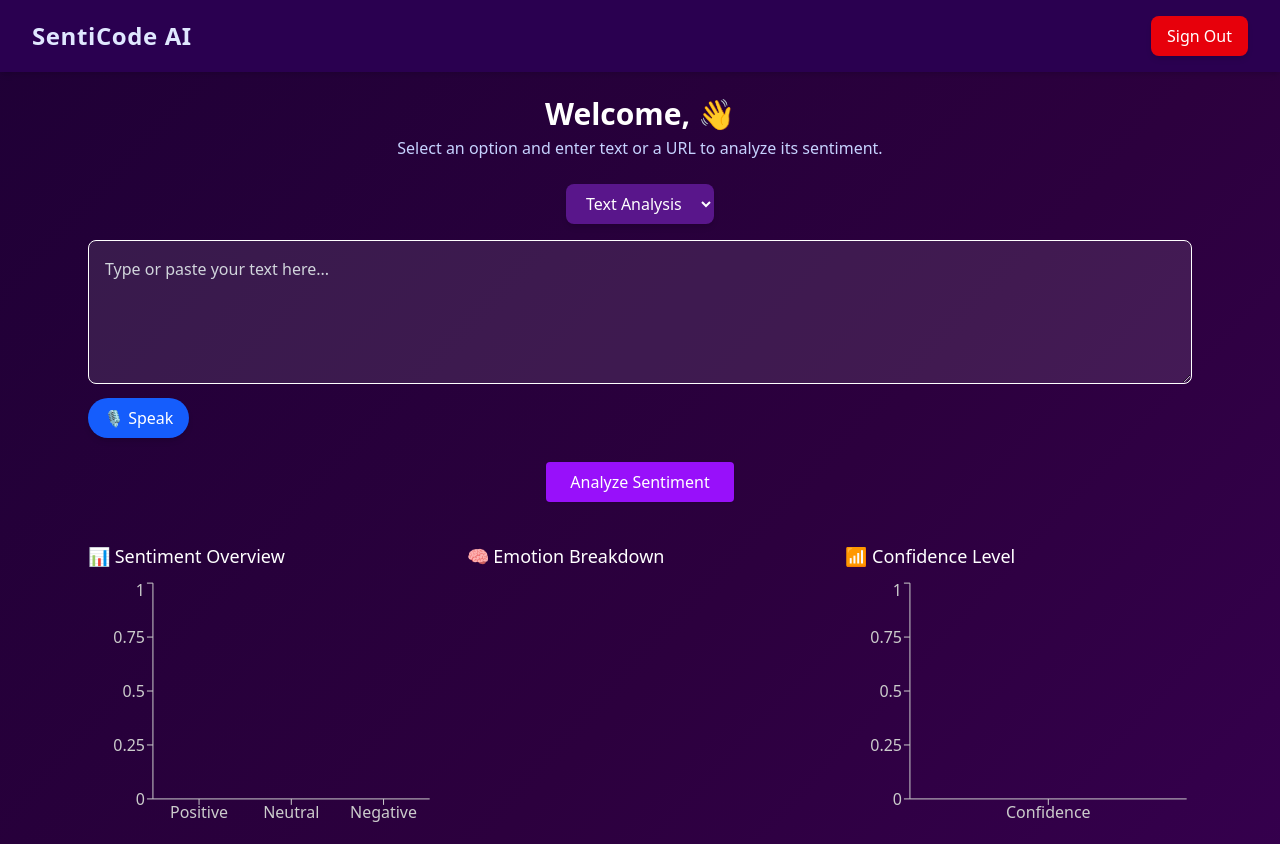
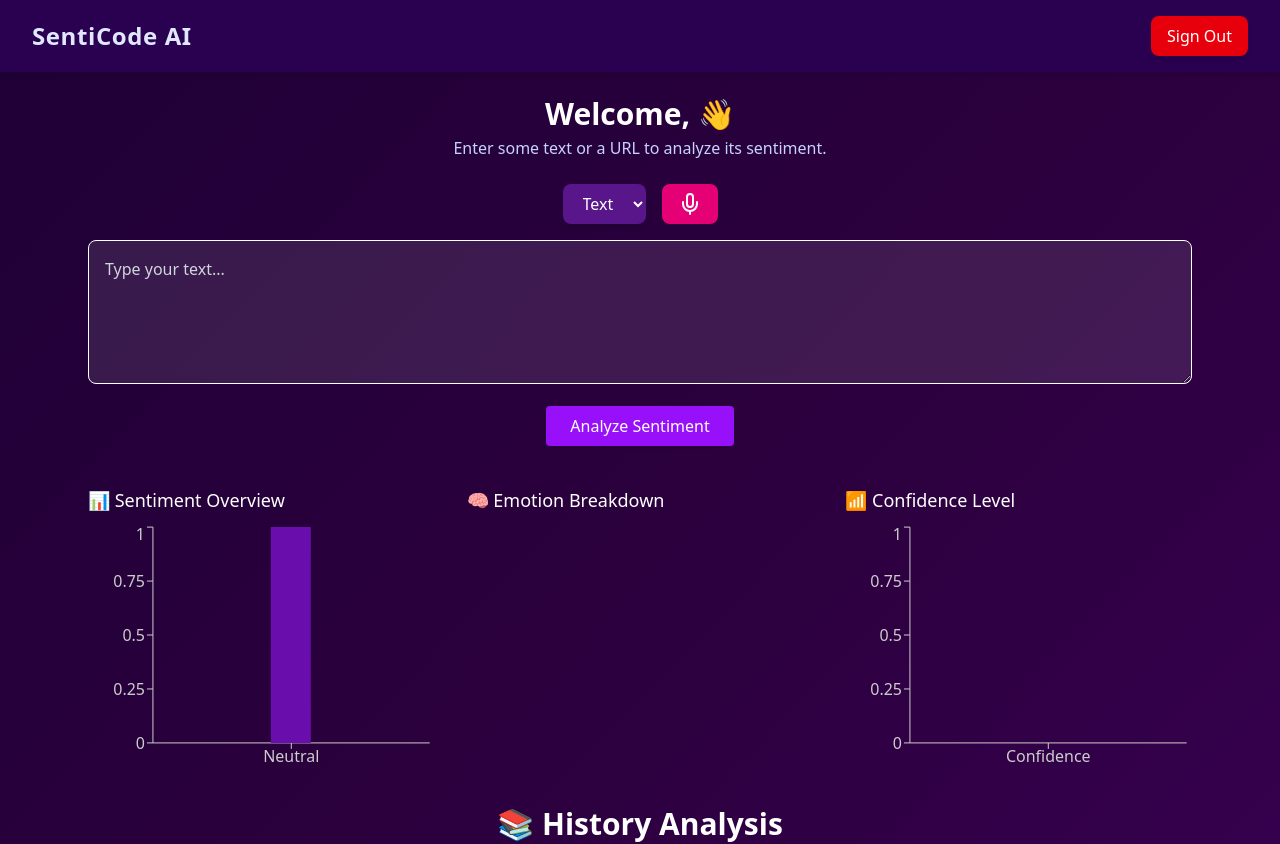
Before and after one commit to Pranavkumar2025/SentiScope-Sentiment_Analysis, a React (Vite) app: page /senti in a window 1280 px wide. Shown: the top 844 px of the page. Built offline with nearby package versions, Linux system fonts and the light colour scheme.

Commit message:
New Commit

```diff
--- a/src/components/Senti_Home.jsx
+++ b/src/components/Senti_Home.jsx
@@ -1,6 +1,8 @@
+// ✅ Full updated and fixed SentiHome.jsx
 import React, { useState, useEffect } from "react";
-import { auth, signOut } from "../firebaseConfig.js";
+import { auth, signOut } from "../firebaseConfig";
 import { useNavigate } from "react-router-dom";
+import { motion } from "framer-motion";
 import {
   BarChart,
   Bar,
@@ -12,34 +14,26 @@ import {
   Pie,
   Cell,
 } from "recharts";
-import { motion } from "framer-motion";
-import Historypage from "./Historypage"; // 🟢 Import Historypage
+import { Mic, MicOff } from "lucide-react";
+import Historypage from "./Historypage";
 
 const COLORS = ["#6a0dad", "#0f9d58", "#d93025", "#ff9800", "#2196f3"];
 
-const SentiHome = () => {
+export default function SentiHome() {
+  const navigate = useNavigate();
   const [inputMode, setInputMode] = useState("text");
   const [inputValue, setInputValue] = useState("");
   const [result, setResult] = useState(null);
-  const [userName, setUserName] = useState("");
-  const [loading, setLoading] = useState(false);
   const [sentiment, setSentiment] = useState("Neutral");
   const [confidence, setConfidence] = useState(0);
   const [emotion, setEmotion] = useState([]);
   const [summary, setSummary] = useState("");
-  const [sentimentScores, setSentimentScores] = useState([
-    { name: "Positive", value: 0 },
-    { name: "Neutral", value: 0 },
-    { name: "Negative", value: 0 },
-  ]);
-  const [isListening, setIsListening] = useState(false);
-  const [history, setHistory] = useState([]); // 🟢 Add history state
+  const [userName, setUserName] = useState("");
+  const [loading, setLoading] = useState(false);
+  const [listening, setListening] = useState(false);
+  const [history, setHistory] = useState([]);
 
-  const navigate = useNavigate();
-
-  const SpeechRecognition =
-    window.SpeechRecognition || window.webkitSpeechRecognition;
-  const recognition = SpeechRecognition ? new SpeechRecognition() : null;
+  const GEMINI_API_KEY = "AIzaSyDpxbWMLGsfBwmsHpjGVK0ytk1l-2LaXVw";
 
   useEffect(() => {
     if (auth.currentUser) {
@@ -47,40 +41,14 @@ const SentiHome = () => {
     }
   }, []);
 
-  useEffect(() => {
-    if (!recognition) return;
-
-    recognition.continuous = false;
-    recognition.lang = "en-US";
-    recognition.interimResults = false;
-    recognition.maxAlternatives = 1;
-
-    recognition.onresult = (event) => {
-      const transcript = event.results[0][0].transcript;
-      setInputValue((prev) => prev + " " + transcript);
-      setIsListening(false);
-    };
-
-    recognition.onerror = () => {
-      setIsListening(false);
-      alert("Speech recognition error or not supported.");
-    };
-
-    recognition.onend = () => setIsListening(false);
-  }, [recognition]);
-
   const handleSignOut = async () => {
     await signOut(auth);
     navigate("/");
   };
 
-  const GEMINI_API_KEY = "AIzaSyDpxbWMLGsfBwmsHpjGVK0ytk1l-2LaXVw";
-
   const fetchTextFromURL = async (url) => {
     try {
-      const res = await fetch(
-        `https://api.codetabs.com/v1/proxy?quest=${encodeURIComponent(url)}`
-      );
+      const res = await fetch(`https://api.codetabs.com/v1/proxy?quest=${encodeURIComponent(url)}`);
       const html = await res.text();
       const parser = new DOMParser();
       const doc = parser.parseFromString(html, "text/html");
@@ -104,11 +72,6 @@ const SentiHome = () => {
     setConfidence(0);
     setEmotion([]);
     setSummary("");
-    setSentimentScores([
-      { name: "Positive", value: 0 },
-      { name: "Neutral", value: 0 },
-      { name: "Negative", value: 0 },
-    ]);
 
     let textToAnalyze = inputValue;
 
@@ -132,14 +95,7 @@ const SentiHome = () => {
             {
               parts: [
                 {
-                  text: `Analyze the sentiment of this text: "${textToAnalyze}". Respond strictly in this JSON format:
-{
-  "sentiment_scores": { "Positive": <float>, "Negative": <float>, "Neutral": <float> },
-  "top_sentiment": "<Positive|Negative|Neutral>",
-  "confidence": <0.0 to 1.0>,
-  "emotions": ["happy", "sad", ...],
-  "summary": "<short analysis>"
-}`,
+                  text: `Analyze the sentiment of this text: "${textToAnalyze}". Respond in this format:\nSentiment: <Positive|Negative|Neutral>\nEmotion: <comma separated emotions>\nConfidence: <0 to 1>\nSummary: <short analysis>`,
                 },
               ],
             },
@@ -149,53 +105,62 @@ const SentiHome = () => {
     );
 
     const data = await response.json();
-    const reply = data.candidates?.[0]?.content?.parts?.[0]?.text || "{}";
+    const reply = data.candidates?.[0]?.content?.parts?.[0]?.text || "No response";
 
-    let parsed = {};
-    try {
-      parsed = JSON.parse(reply);
-    } catch (err) {
-      alert("Unexpected response format from Gemini.");
-      setLoading(false);
-      return;
-    }
+    setResult(reply);
 
-    const {
-      sentiment_scores = {},
-      top_sentiment = "Neutral",
-      confidence = 0,
-      emotions = [],
-      summary = "No summary available",
-    } = parsed;
+    const sentimentMatch = reply.match(/sentiment\s*[:\-]?\s*(Positive|Negative|Neutral)/i);
+    const confidenceMatch = reply.match(/confidence\s*[:\-]?\s*(0\.\d+|1(\.0)?)/i);
+    const emotionMatch = reply.match(/emotion\s*[:\-]?\s*([^\n]+)/i);
+    const summaryMatch = reply.match(/summary\s*[:\-]?\s*(.+)/i);
 
-    setSentiment(top_sentiment);
-    setConfidence(confidence);
-    setSummary(summary);
-    setEmotion(emotions.map((e) => ({ name: e, value: 1 })));
-    setSentimentScores([
-      { name: "Positive", value: sentiment_scores.Positive || 0 },
-      { name: "Neutral", value: sentiment_scores.Neutral || 0 },
-      { name: "Negative", value: sentiment_scores.Negative || 0 },
-    ]);
-    setResult(JSON.stringify(parsed, null, 2));
+    const parsedSentiment = sentimentMatch?.[1] || "Neutral";
+    const parsedConfidence = parseFloat(confidenceMatch?.[1]) || 0;
+    const parsedSummary = summaryMatch?.[1] || "No summary available";
 
-    // 🟢 Push result to history
+    setSentiment(parsedSentiment);
+    setConfidence(parsedConfidence);
+    setSummary(parsedSummary);
+
+    const emotionList = emotionMatch?.[1]
+      ?.split(",")
+      ?.map((e) => ({ name: e.trim(), value: 1 })) || [];
+
+    setEmotion(emotionList);
+
+    // ✅ Push to history
     setHistory((prev) => [
       ...prev,
       {
         input: textToAnalyze,
-        sentiment: top_sentiment,
-        confidence: parseFloat(confidence),
-        summary: summary,
+        sentiment: parsedSentiment,
+        confidence: parsedConfidence,
+        summary: parsedSummary,
       },
     ]);
 
     setLoading(false);
   };
 
+  // 🎤 Speech Recognition
+  const handleMicClick = () => {
+    const SpeechRecognition =
+      window.SpeechRecognition || window.webkitSpeechRecognition;
+    const recognition = new SpeechRecognition();
+    recognition.lang = "en-US";
+
+    recognition.onstart = () => setListening(true);
+    recognition.onresult = (event) => {
+      const transcript = event.results[0][0].transcript;
+      setInputValue(transcript);
+    };
+    recognition.onend = () => setListening(false);
+
+    recognition.start();
+  };
+
   return (
     <div className="min-h-screen bg-gradient-to-br from-[#1f0036] via-[#2c003e] to-[#3a0056] text-white">
-      {/* Header */}
       <header className="flex items-center justify-between px-8 py-4 bg-[#2a0050] shadow-md">
         <h1 className="text-2xl font-extrabold tracking-wide text-indigo-100">SentiCode AI</h1>
         <button
@@ -209,50 +174,29 @@ const SentiHome = () => {
       <main className="p-6 max-w-6xl mx-auto w-full">
         <div className="text-center mb-6">
           <h2 className="text-3xl font-bold mb-1">Welcome, {userName} 👋</h2>
-          <p className="text-indigo-200">
-            Select an option and enter text or a URL to analyze its sentiment.
-          </p>
+          <p className="text-indigo-200">Enter some text or a URL to analyze its sentiment.</p>
         </div>
 
-        <div className="flex justify-center mb-4">
+        <div className="flex justify-center mb-4 gap-4">
           <select
             className="bg-purple-900 text-white px-4 py-2 rounded-lg shadow-md"
             value={inputMode}
             onChange={(e) => setInputMode(e.target.value)}
           >
-            <option value="text">Text Analysis</option>
-            <option value="url">URL Analysis</option>
+            <option value="text">Text</option>
+            <option value="url">URL</option>
           </select>
+          <button onClick={handleMicClick} className="px-4 py-2 bg-pink-600 hover:bg-pink-700 rounded-lg">
+            {listening ? <MicOff /> : <Mic />}
+          </button>
         </div>
 
         <textarea
-          className="w-full h-36 p-4 border rounded-lg mb-2 bg-white/10 text-white placeholder-gray-300 focus:outline-none"
-          placeholder={
-            inputMode === "text"
-              ? "Type or paste your text here..."
-              : "Paste the full URL of a news article or blog..."
-          }
+          className="w-full h-36 p-4 border rounded-lg mb-4 bg-white/10 text-white placeholder-gray-300"
+          placeholder={inputMode === "text" ? "Type your text..." : "Paste the URL here..."}
           value={inputValue}
           onChange={(e) => setInputValue(e.target.value)}
         />
-
-        <div className="flex items-center gap-4 mb-6">
-          <button
-            onClick={() => {
-              if (!recognition) {
-                alert("Speech recognition is not supported in this browser.");
-                return;
-              }
-              setIsListening(true);
-              recognition.start();
-            }}
-            className={`flex items-center px-4 py-2 rounded-full shadow-md transition ${
-              isListening ? "bg-red-600" : "bg-blue-600 hover:bg-blue-700"
-            }`}
-          >
-            🎙️ {isListening ? "Listening..." : "Speak"}
-          </button>
-        </div>
 
         <div className="text-center">
           <button
@@ -260,7 +204,7 @@ const SentiHome = () => {
             disabled={loading || !inputValue.trim()}
             className={`mb-10 px-6 py-2 ${
               loading ? "bg-gray-600" : "bg-purple-600 hover:bg-purple-700"
-            } text-white rounded shadow transition duration-300`}
+            } text-white rounded shadow`}
           >
             {loading ? "Analyzing..." : "Analyze Sentiment"}
           </button>
@@ -273,36 +217,21 @@ const SentiHome = () => {
             transition={{ duration: 0.4 }}
             className="bg-gradient-to-r from-[#31005a] to-[#450080] p-6 rounded-lg shadow-lg mb-10"
           >
-            <h3 className="text-2xl font-bold text-white mb-2">🎯 Analysis Result</h3>
-            <p className="text-white text-lg mt-2">
-              <span className="font-semibold text-purple-300">Sentiment:</span>{" "}
-              <span className="font-bold text-yellow-300">{sentiment}</span>
-            </p>
-            <p className="text-white text-lg mt-1">
-              <span className="font-semibold text-purple-300">Confidence:</span>{" "}
-              <span className="text-green-400">{confidence}</span>
-            </p>
-            <p className="text-white text-lg mt-1">
-              <span className="font-semibold text-purple-300">Summary:</span>{" "}
-              <span className="italic">{summary}</span>
-            </p>
-            <p className="text-white text-lg mt-1">
-              <span className="font-semibold text-purple-300">Emotions:</span>{" "}
-              <span className="text-pink-400">
-                {emotion.map((e) => e.name).join(", ") || "None"}
-              </span>
-            </p>
+            <h3 className="text-2xl font-bold mb-2">🎯 Analysis Result</h3>
+            <p className="text-lg"><strong>Sentiment:</strong> <span className="text-yellow-300">{sentiment}</span></p>
+            <p className="text-lg"><strong>Confidence:</strong> <span className="text-green-400">{confidence}</span></p>
+            <p className="text-lg"><strong>Summary:</strong> <span className="italic">{summary}</span></p>
+            <p className="text-lg"><strong>Emotions:</strong> <span className="text-pink-400">{emotion.map(e => e.name).join(", ") || "None"}</span></p>
           </motion.div>
         )}
 
-        {/* Charts */}
         <div className="w-full grid grid-cols-1 md:grid-cols-3 gap-8">
           <div className="h-64">
             <h3 className="text-white text-lg mb-2">📊 Sentiment Overview</h3>
             <ResponsiveContainer width="100%" height="100%">
-              <BarChart data={sentimentScores}>
+              <BarChart data={[{ name: sentiment, value: 1 }]}>
                 <XAxis dataKey="name" stroke="#ccc" />
-                <YAxis domain={[0, 1]} stroke="#ccc" />
+                <YAxis stroke="#ccc" />
                 <Tooltip />
                 <Bar dataKey="value" fill="#6a0dad" barSize={40} />
               </BarChart>
@@ -345,12 +274,8 @@ const SentiHome = () => {
         </div>
 
         {/* 🕘 History Section */}
-        <div className="mt-12">
-          <Historypage history={history} />
-        </div>
+        <Historypage history={history} />
       </main>
     </div>
   );
-};
-
-export default SentiHome;
+}
```
